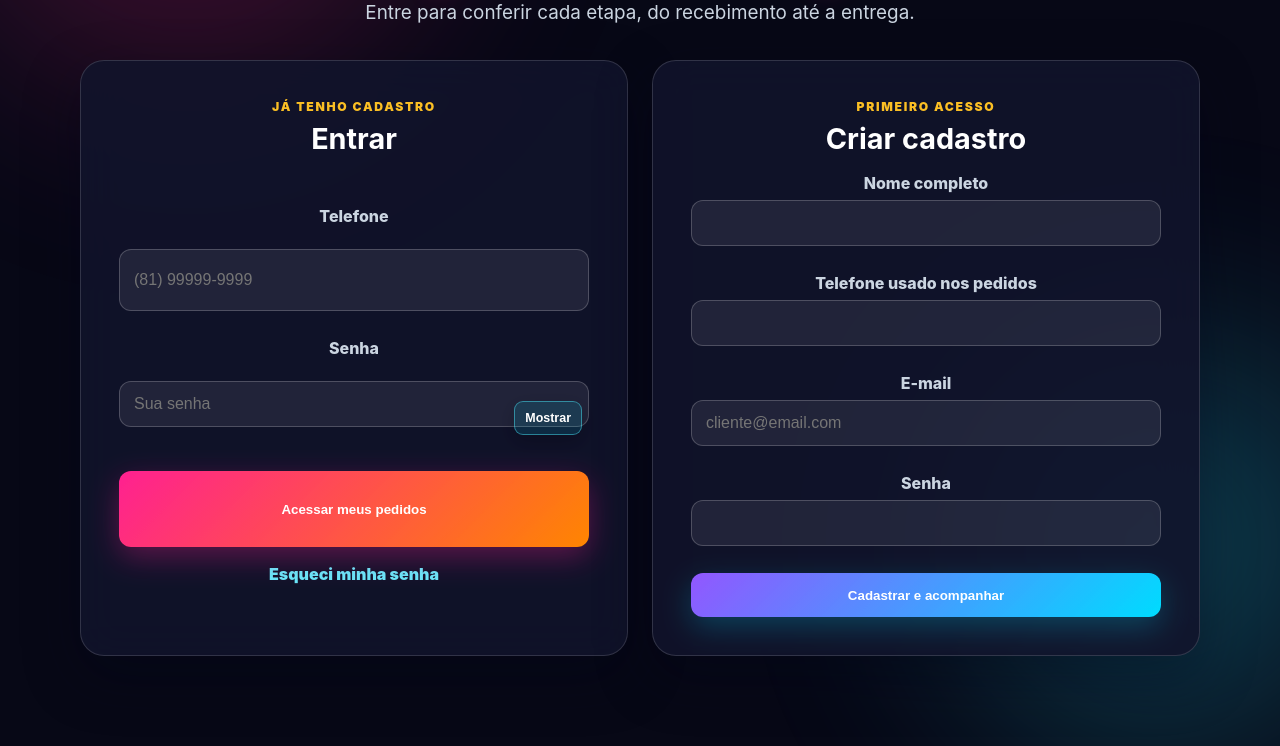
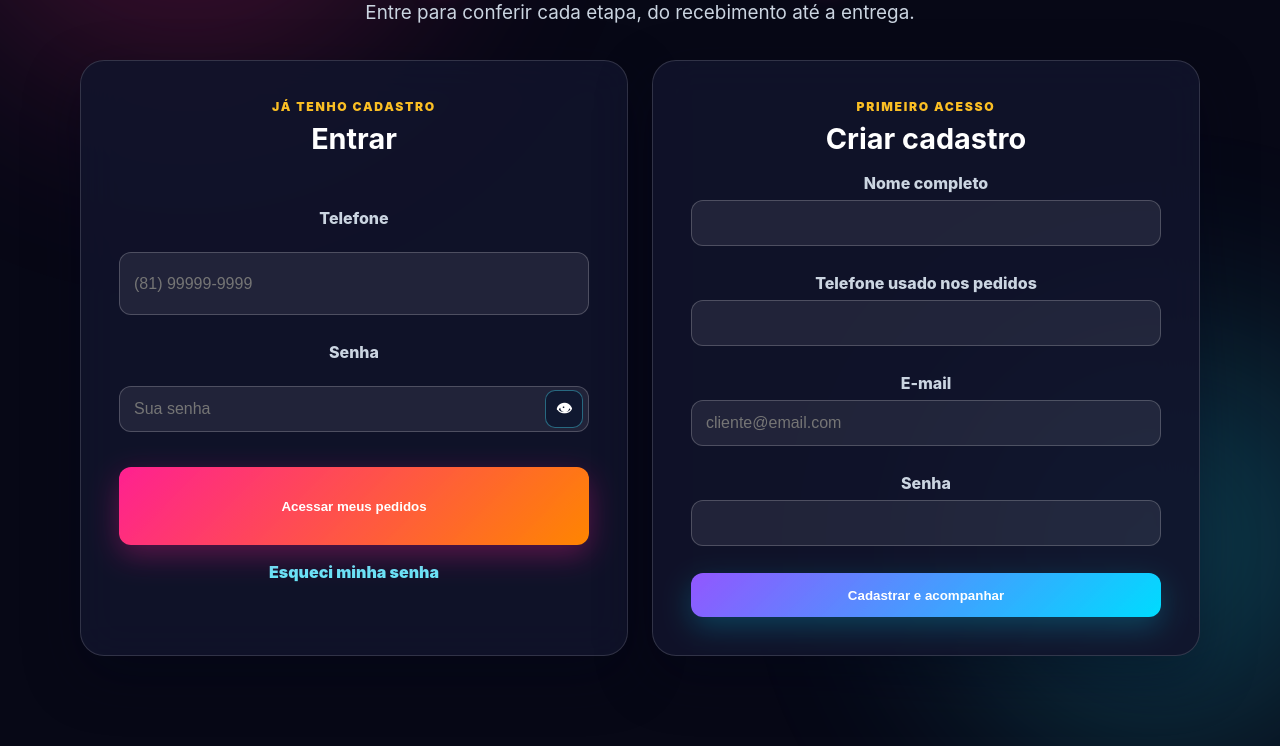
Before and after one commit to italoh27/dindins-da-karina, a Flask app: page /cliente in a window 1280 px wide. Shown: the part 272-1018 px from the top of the page. Run offline with Flask 3, Linux system fonts and the light colour scheme; some libraries are stand-ins or nearby versions.

Commit message:
Melhora controles de visualizacao de senha

```diff
--- a/static/cliente_senha.js
+++ b/static/cliente_senha.js
@@ -8,7 +8,9 @@ document.addEventListener("click", (event) => {
 
   const showing = input.type === "text";
   input.type = showing ? "password" : "text";
-  button.textContent = showing ? "Mostrar" : "Ocultar";
+  button.innerHTML = showing
+    ? '<span aria-hidden="true">👁</span>'
+    : '<span aria-hidden="true">🙈</span>';
   button.setAttribute("aria-pressed", String(!showing));
   button.setAttribute("aria-label", showing ? "Mostrar senha" : "Ocultar senha");
 });
--- a/static/style.css
+++ b/static/style.css
@@ -3758,4 +3758,4 @@ input:focus,select:focus,textarea:focus{outline:3px solid rgba(34,211,238,.22)!i
 @media(max-width:760px){.endereco-entrega-grid{grid-template-columns:1fr 1fr;padding:16px}.campo-cep,.campo-rua,.campo-cidade,.campo-completo{grid-column:1/-1}}
 @media(max-width:430px){.endereco-entrega-grid{grid-template-columns:1fr}.endereco-entrega-grid label{grid-column:1!important}.cep-input-wrap input{padding-right:12px}.cep-input-wrap span{position:static;display:block;max-width:none;transform:none;margin-top:5px;text-align:left}}
 .cliente-shell-compacto{max-width:680px}.recuperacao-form,.recuperacao-confirmada{padding:clamp(24px,5vw,42px)}.recuperacao-confirmada{text-align:center;display:grid;gap:16px}.recuperacao-confirmada h2{color:#fff;margin:0}.link-recuperar-senha{color:#67e8f9;text-align:center;font-weight:900;text-decoration:none}.link-recuperar-senha:hover{text-decoration:underline}.alterar-senha-card{margin-top:24px;padding:18px}.alterar-senha-card summary{cursor:pointer;color:#fff;font-weight:900;padding:8px}.alterar-senha-card .cliente-form{padding:20px 0 0}.recuperacoes-pendentes-box{margin-bottom:24px}.recuperacao-admin-wrapper{max-width:760px;padding-top:40px}.senha-temporaria-card{margin-top:24px;padding:clamp(24px,5vw,44px);text-align:center}.senha-temporaria-card h1{color:#fff}.senha-temporaria-valor{display:grid;gap:8px;margin:24px auto;padding:20px;border:1px solid rgba(34,211,238,.4);border-radius:18px;background:rgba(34,211,238,.1)}.senha-temporaria-valor span{color:#cbd5e1;font-weight:800}.senha-temporaria-valor strong{color:#fff;font-size:clamp(2rem,8vw,3.5rem);letter-spacing:.12em}
-.senha-input-wrap{position:relative;display:block}.senha-input-wrap input{padding-right:92px!important}.btn-mostrar-senha{position:absolute;right:7px;top:50%;transform:translateY(-50%);width:auto!important;min-height:34px!important;padding:6px 10px;border:1px solid rgba(103,232,249,.45);border-radius:9px!important;background:rgba(34,211,238,.12);color:#fff;font-size:.78rem;font-weight:900;cursor:pointer}.btn-mostrar-senha:hover,.btn-mostrar-senha:focus-visible{background:rgba(34,211,238,.25);outline:2px solid rgba(103,232,249,.35)}
+.senha-input-wrap{position:relative;display:block;width:100%;height:46px}.senha-input-wrap input{display:block;width:100%;height:46px;padding-right:52px!important}.btn-mostrar-senha{position:absolute!important;right:6px!important;top:50%!important;transform:translateY(-50%)!important;display:grid!important;place-items:center!important;width:38px!important;min-width:38px!important;max-width:38px!important;height:38px!important;min-height:38px!important;padding:0!important;margin:0!important;border:1px solid rgba(103,232,249,.38)!important;border-radius:10px!important;background:rgba(15,23,42,.82)!important;color:#fff!important;font-size:1rem!important;line-height:1!important;box-shadow:none!important;cursor:pointer;z-index:2}.btn-mostrar-senha:hover,.btn-mostrar-senha:focus-visible{background:rgba(34,211,238,.25)!important;outline:2px solid rgba(103,232,249,.38)!important}
--- a/templates/cliente_acesso.html
+++ b/templates/cliente_acesso.html
@@ -4,7 +4,7 @@
   <meta charset="UTF-8">
   <meta name="viewport" content="width=device-width, initial-scale=1.0">
   <title>Área do cliente · Geladinhos Gourmet</title>
-  <link rel="stylesheet" href="/static/style.css?v=20260723-senha-visivel">
+  <link rel="stylesheet" href="/static/style.css?v=20260723-senha-visivel-compacta">
 </head>
 <body class="pagina-cliente pagina-premium-bg">
   <main class="cliente-shell">
@@ -19,7 +19,7 @@
       <form action="/cliente/entrar" method="post" class="glass-card cliente-form">
         <div><span class="eyebrow-premium">Já tenho cadastro</span><h2>Entrar</h2></div>
         <label><span>Telefone</span><input type="tel" name="telefone" placeholder="(81) 99999-9999" required autocomplete="tel"></label>
-        <label><span>Senha</span><div class="senha-input-wrap"><input type="password" name="senha" placeholder="Sua senha" required autocomplete="current-password"><button type="button" class="btn-mostrar-senha" data-toggle-password aria-label="Mostrar senha" aria-pressed="false">Mostrar</button></div></label>
+        <label><span>Senha</span><div class="senha-input-wrap"><input type="password" name="senha" placeholder="Sua senha" required autocomplete="current-password"><button type="button" class="btn-mostrar-senha" data-toggle-password aria-label="Mostrar senha" aria-pressed="false"><span aria-hidden="true">👁</span></button></div></label>
         <button class="btn-vibrante" type="submit">Acessar meus pedidos</button>
         <a href="/cliente/recuperar" class="link-recuperar-senha">Esqueci minha senha</a>
       </form>
--- a/templates/cliente_painel.html
+++ b/templates/cliente_painel.html
@@ -4,7 +4,7 @@
   <meta charset="UTF-8">
   <meta name="viewport" content="width=device-width, initial-scale=1.0">
   <title>Meus pedidos · Geladinhos Gourmet</title>
-  <link rel="stylesheet" href="/static/style.css?v=20260723-senha-visivel">
+  <link rel="stylesheet" href="/static/style.css?v=20260723-senha-visivel-compacta">
 </head>
 <body class="pagina-cliente pagina-premium-bg">
   <main class="cliente-shell">
@@ -29,7 +29,7 @@
       <div class="glass-card cliente-vazio"><h2>Nenhum pedido encontrado</h2><p>Use no pedido o mesmo telefone informado no cadastro.</p><a href="/" class="btn-vibrante">Fazer meu pedido</a></div>
       {% endfor %}
     </section>
-    <details class="glass-card alterar-senha-card"><summary>Alterar minha senha</summary><form action="/cliente/alterar-senha" method="post" class="cliente-form"><label><span>Senha atual ou temporária</span><div class="senha-input-wrap"><input type="password" name="senha_atual" required autocomplete="current-password"><button type="button" class="btn-mostrar-senha" data-toggle-password aria-label="Mostrar senha atual" aria-pressed="false">Mostrar</button></div></label><label><span>Nova senha</span><div class="senha-input-wrap"><input type="password" name="nova_senha" minlength="6" required autocomplete="new-password"><button type="button" class="btn-mostrar-senha" data-toggle-password aria-label="Mostrar nova senha" aria-pressed="false">Mostrar</button></div></label><button class="btn-vibrante" type="submit">Salvar nova senha</button></form></details>
+    <details class="glass-card alterar-senha-card"><summary>Alterar minha senha</summary><form action="/cliente/alterar-senha" method="post" class="cliente-form"><label><span>Senha atual ou temporária</span><div class="senha-input-wrap"><input type="password" name="senha_atual" required autocomplete="current-password"><button type="button" class="btn-mostrar-senha" data-toggle-password aria-label="Mostrar senha atual" aria-pressed="false"><span aria-hidden="true">👁</span></button></div></label><label><span>Nova senha</span><div class="senha-input-wrap"><input type="password" name="nova_senha" minlength="6" required autocomplete="new-password"><button type="button" class="btn-mostrar-senha" data-toggle-password aria-label="Mostrar nova senha" aria-pressed="false"><span aria-hidden="true">👁</span></button></div></label><button class="btn-vibrante" type="submit">Salvar nova senha</button></form></details>
   </main>
   <script src="/static/cliente_senha.js"></script>
 </body>
```
Also changed, not shown: templates/cliente_recuperar_senha.html (+4 -3 lines).
